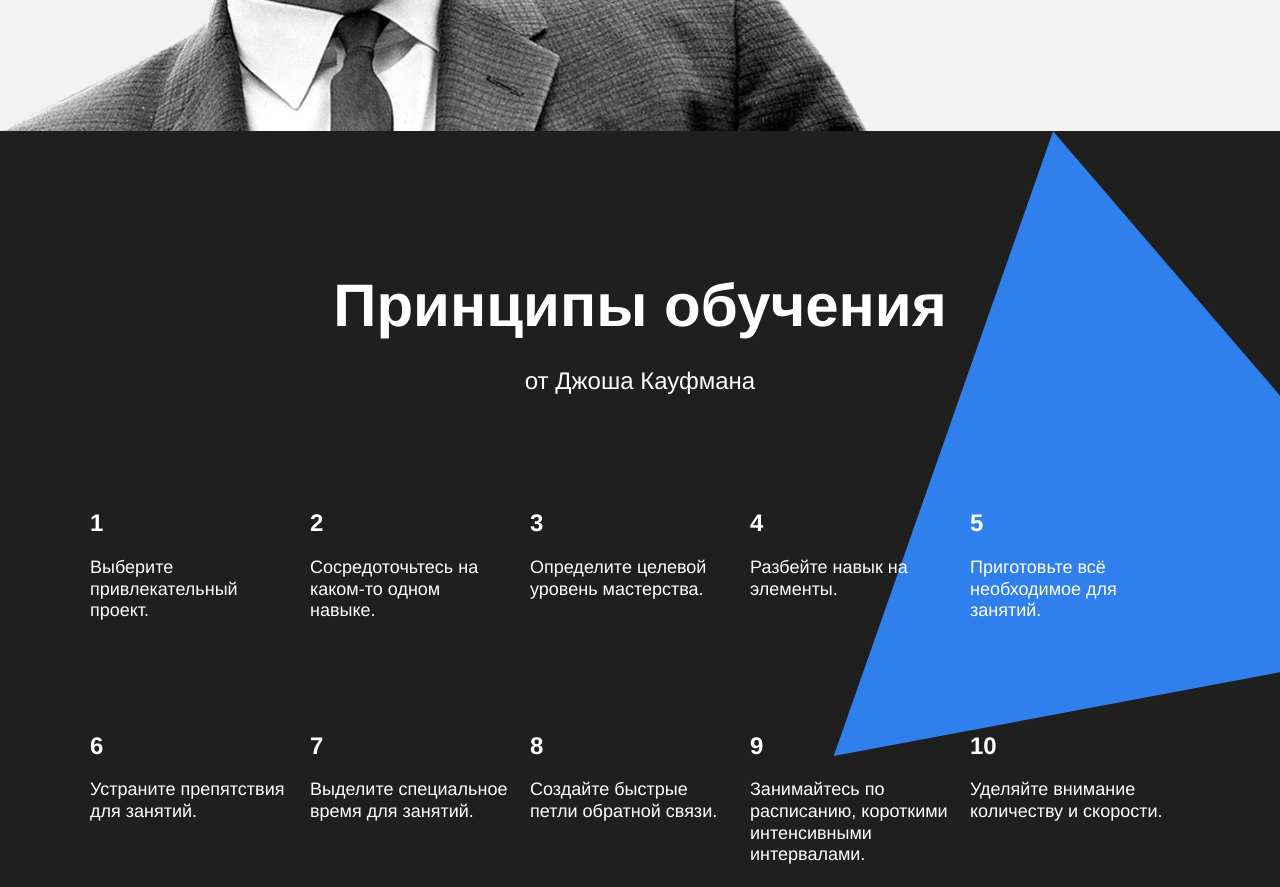
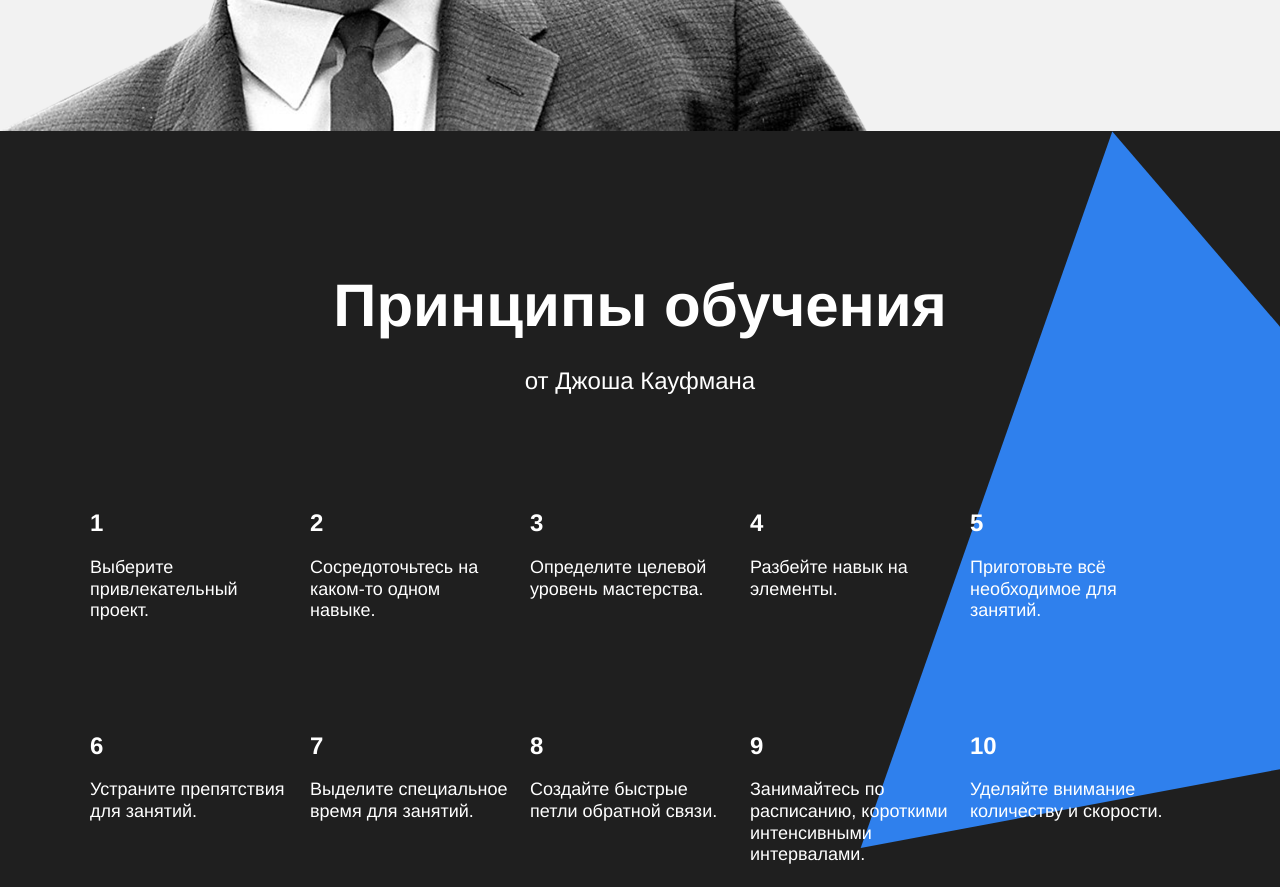
Before and after one commit to MaximDanyuk/how-to-learn, a plain HTML site: page index.html in a window 1280 px wide. Shown: the part 2980-3867 px from the top of the page. Drawn offline with Linux system fonts and the light colour scheme.

Commit message:
Внес правки от робота

```diff
--- a/styles/style.css
+++ b/styles/style.css
@@ -18,12 +18,6 @@
   display: flex;
   color: #000;
   /* выше установили ограничения для секции */
-}
-
-/* ниже мы привели пример двух селекторов, чтобы вы вспомнили запись элемента */
-.header__square-pic {
-  height: 568px;
-  width: 568px;
 }
 
 .logo {
@@ -264,25 +258,19 @@
 }
 
 .kaufman__triangle {
+  background-image: url(../images/kaufman-triangle.svg);
   width: 877px;
   height: 877px;
   position: absolute;
-  right: 10px;
+  right: -210px;
+  top: 0;
+  z-index: -1;
+  background-repeat: no-repeat;
 }
 .table__cell_theme_dark {
   width: 200px;
   color: white;
   margin-right: 0;
-}
-
-.kaufman__triangle {
-  background-image: url(../images/kaufman-triangle.svg);
-  background-repeat: no-repeat;
-  background-size: 877px 877px;
-  position: absolute;
-  right: -210px;
-  top: 0;
-  z-index: -1;
 }
 
 .footer {
```
